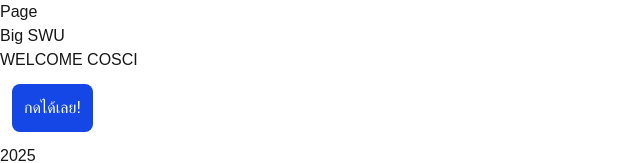
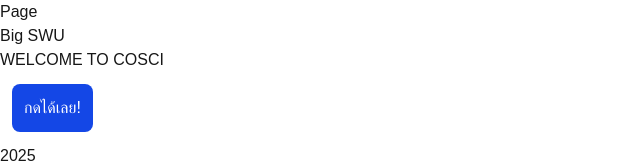
Before and after one commit to ThanyapisitLim/example-nextjs-ajaek-bootcamp, a Next.js app: page / in a window 1280 px wide. Shown: the top 163 px of the page, without its empty margins (0-640 px from the left). Built offline with nearby package versions, Linux system fonts and the light colour scheme.

Commit message:
useState

```diff
--- a/src/app/component/AppWelcome.tsx
+++ b/src/app/component/AppWelcome.tsx
@@ -1,4 +1,6 @@
 'use client'
+
+import { useState } from "react"
 
 type AppWelcomeProps = {
   headTitle:string
@@ -6,9 +8,11 @@ type AppWelcomeProps = {
 }
 
 export default function AppWelcome({headTitle,isShow}:AppWelcomeProps,) {
-  const title = 'Welcome COSCI'
+  const [title,setTitle] = useState('Welcome to COSCI')
   const currentYear = <p>2025</p>
+
   const handleClick = () => {
+    setTitle('Welcome to SWU');
     alert('Hello Typescipt');
   }
 
```
